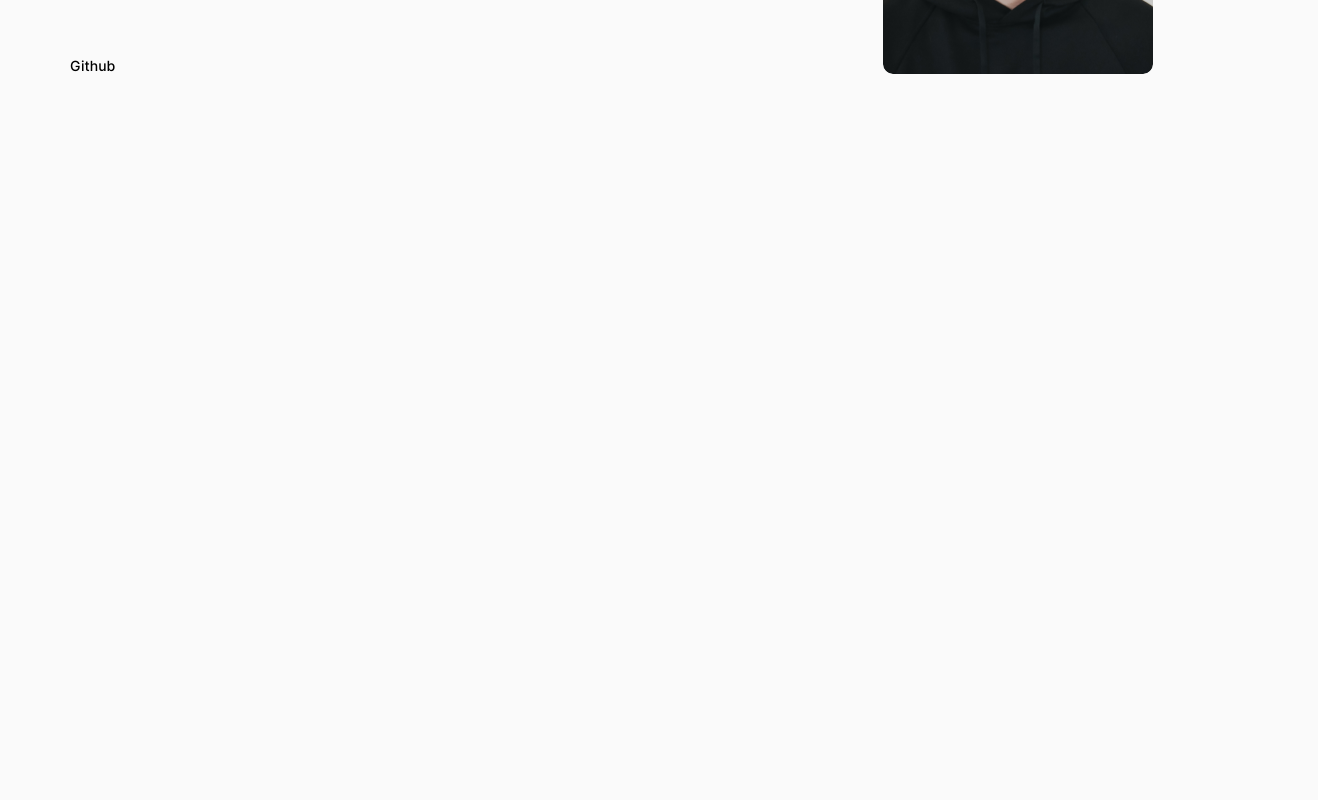
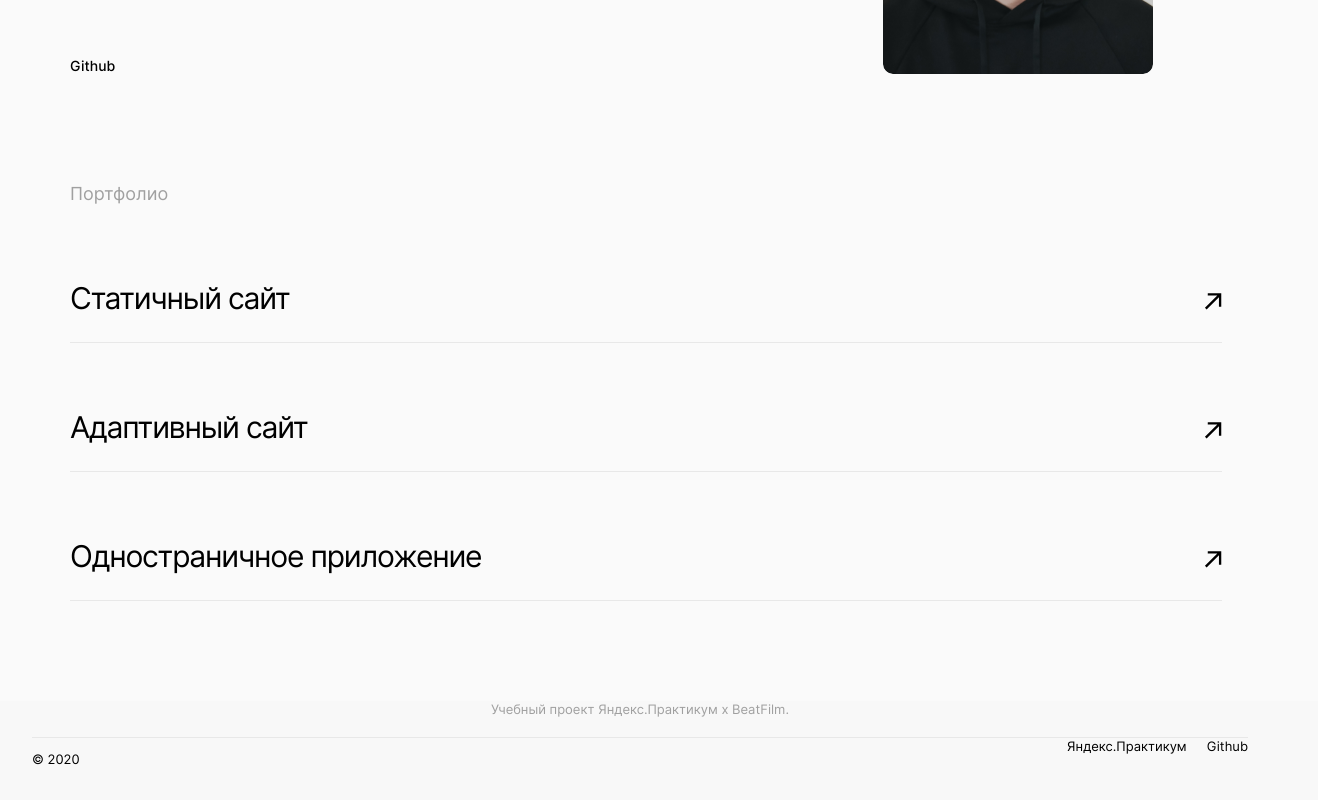
Before and after one commit to KirMoro/movies-explorer-frontend, a React (Create React App) app: page / in a window 1280 px wide. Shown: the part 2350-3150 px from the top of the page, 1318 px wide, since content can reach past the window. Before the commit the page ends 2534 px from the top, so only its background shows below. Built offline with nearby package versions, Linux system fonts and the light colour scheme.

Commit message:
feat: add Footer

```diff
--- a/src/components/App/App.js
+++ b/src/components/App/App.js
@@ -2,6 +2,7 @@ import './App.css';
 import {Header} from "../Header/Header";
 import {Navigation} from "../Navigation/Navigation";
 import {Main} from "../Main/Main";
+import {Footer} from "../Footer/Footer";
 
 function App() {
   return (
@@ -10,6 +11,7 @@ function App() {
             <Navigation />
         </Header>
         <Main />
+        <Footer />
     </>
   );
 }
--- /dev/null
+++ b/src/components/Footer/Footer.css
@@ -0,0 +1,37 @@
+.footer {
+    background-color: #F8F8F8;
+    width: 95%;
+    padding: 0 70px 20px 70px;
+}
+
+.footer__title {
+    font-style: normal;
+    font-weight: 400;
+    font-size: 13px;
+    line-height: 16px;
+    color: #A0A0A0;
+    padding: 0 0 20px 0;
+    margin: 0;
+    text-align: center;
+    border-bottom: 1px solid #E8E8E8;
+}
+
+.footer__main {
+    display: flex;
+    justify-content: space-between;
+    font-weight: 400;
+    font-size: 13px;
+    line-height: 16px;
+}
+
+.footer__links {
+    display: flex;
+    list-style: none;
+    gap: 20px;
+    padding: 0;
+    margin: 0;
+}
+
+.footer__link {
+    text-decoration: none;
+}
--- /dev/null
+++ b/src/components/Footer/Footer.jsx
@@ -0,0 +1,20 @@
+import './Footer.css';
+
+export const Footer = () => {
+    return (
+        <article className="footer">
+            <h2 className="footer__title">Учебный проект Яндекс.Практикум х BeatFilm.</h2>
+            <div className="footer__main">
+                <p className="footer__year">© 2020</p>
+                <ul className="footer__links">
+                    <li>
+                        <a className="footer__link">Яндекс.Практикум</a>
+                    </li>
+                    <li>
+                        <a className="footer__link">Github</a>
+                    </li>
+                </ul>
+            </div>
+        </article>
+    );
+};
--- a/src/components/Main/Main.jsx
+++ b/src/components/Main/Main.jsx
@@ -3,6 +3,7 @@ import {Promo} from "./Promo/Promo";
 import {AboutProject} from "./AboutProject/AboutProject";
 import {Techs} from "./Techs/Techs";
 import {AboutMe} from "./AboutMe/AboutMe";
+import {Portfolio} from "./Portfolio/Portfolio";
 
 export const Main = ({children}) => {
     return (
@@ -11,6 +12,7 @@ export const Main = ({children}) => {
             <AboutProject />
             <Techs />
             <AboutMe />
+            <Portfolio />
         </main>
     );
 };
--- /dev/null
+++ b/src/components/Main/Portfolio/Portfolio.css
@@ -0,0 +1,47 @@
+.portfolio {
+    padding: 0 70px 100px 70px;
+    display: flex;
+    flex-direction: column;
+    width: 90%;
+}
+
+.portfolio__title {
+    font-style: normal;
+    font-weight: 400;
+    font-size: 18px;
+    line-height: 20px;
+    color: #A0A0A0;
+    padding: 0;
+    margin: 0 0 50px 0;
+}
+
+.portfolio__list {
+    display: flex;
+    flex-direction: column;
+    list-style: none;
+    gap: 40px;
+    padding: 0;
+    margin: 0;
+}
+
+.portfolio__link {
+    display: block;
+    font-weight: 400;
+    font-size: 30px;
+    line-height: 50px;
+    letter-spacing: -0.04em;
+    padding: 19px 0;
+    margin: 0;
+    text-decoration: none;
+    position: relative;
+    border-bottom: 1px solid #E8E8E8;
+}
+
+.portfolio__link::after {
+    position: absolute;
+    right: 0;
+    top: 20px;
+    margin: 0;
+    padding: 0;
+    content: url('../../../images/portfolio__arrow.svg');
+}
--- /dev/null
+++ b/src/components/Main/Portfolio/Portfolio.jsx
@@ -0,0 +1,20 @@
+import './Portfolio.css';
+
+export const Portfolio = () => {
+    return (
+        <article className="portfolio">
+            <h2 className="portfolio__title">Портфолио</h2>
+            <ul className="portfolio__list">
+                <li>
+                    <a className="portfolio__link">Статичный сайт</a>
+                </li>
+                <li>
+                    <a className="portfolio__link">Адаптивный сайт</a>
+                </li>
+                <li>
+                    <a className="portfolio__link">Одностраничное приложение</a>
+                </li>
+            </ul>
+        </article>
+    );
+};
```
Also changed, not shown: src/images/portfolio__arrow.svg (added).
